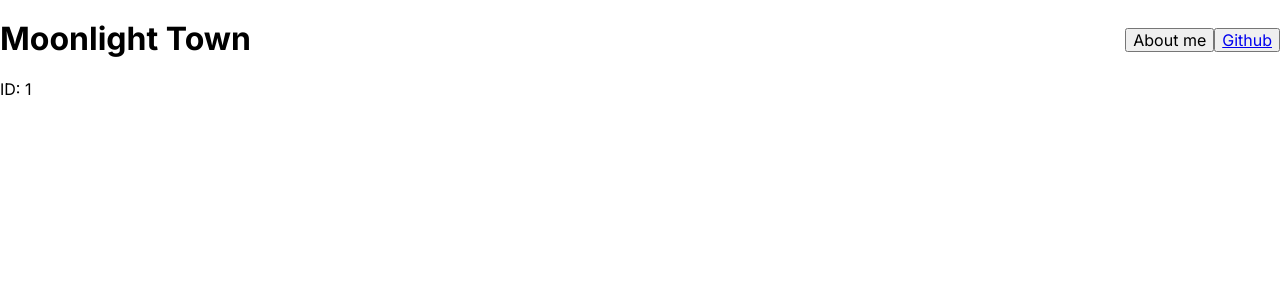
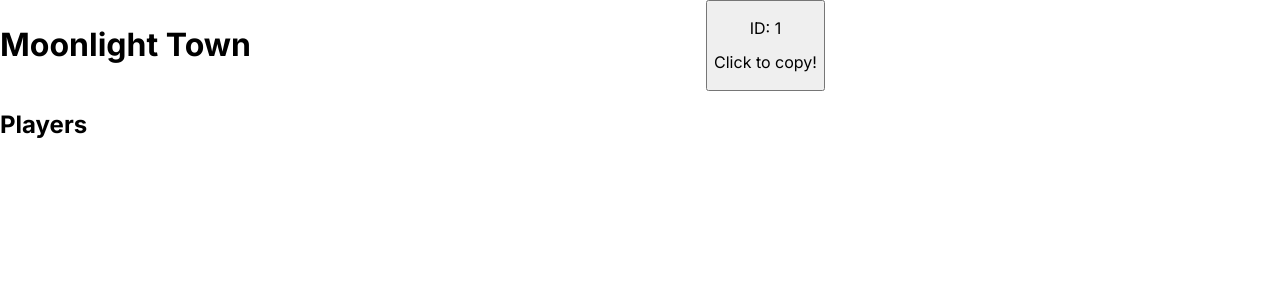
Before and after one commit to andy-thieu/Moonlight-Town, a Next.js app in the folder client/: page /lobby/1 in a window 1280 px wide. Shown: the top 300 px of the page. Built offline with nearby package versions, Linux system fonts and the light colour scheme.

Commit message:
added styles for lobby page

```diff
--- a/client/src/app/layout.tsx
+++ b/client/src/app/layout.tsx
@@ -18,13 +18,6 @@ export default function RootLayout({
   return (
     <html lang="en">
     <body className={inter.className}>
-    <header>
-        <h1>Moonlight Town</h1>
-        <div>
-            <button>About me</button>
-            <button><a href="https://github.com/andy-thieu/Moonlight-Town/" target="_blank">Github</a></button>
-        </div>
-    </header>
     <main>{children}</main>
     </body>
     </html>
--- a/client/src/app/lobby/[id]/page.tsx
+++ b/client/src/app/lobby/[id]/page.tsx
@@ -1,11 +1,38 @@
 "use client";
 
 import styles from './page.module.css'
+import { useSearchParams } from 'next/navigation';
+import { useEffect, useState } from 'react';
 
 export default function Page({ params }: { params: { id: string } }) {
+
+    const searchParams = useSearchParams();
+    const [username, setUsername] = useState<string>('');
+    const [players, setPlayers] = useState<string[]>([]);
+
+    useEffect(() => {
+        const username = searchParams.get('username');
+        if (username) {
+            setUsername(username);
+        }
+    }, [searchParams]);
+
     return(
         <main className={styles.main}>
-            <div>ID: {params.id}</div>
+            <header>
+                <h1>Moonlight Town</h1>
+                <button onClick={() => navigator.clipboard.writeText(params.id)}>
+                    <p>ID: {params.id}</p>
+                    <p>Click to copy!</p>
+                </button>
+                <p>{username}</p>
+            </header>
+            <div className={styles.playersDiv}>
+                <h2>Players</h2>
+                {players.map((player) => (
+                    <p key={player}>{player}</p>
+                ))}
+            </div>
         </main>
     );
 }
```
Also changed, not shown: client/src/app/page.tsx (+28 -10 lines).
